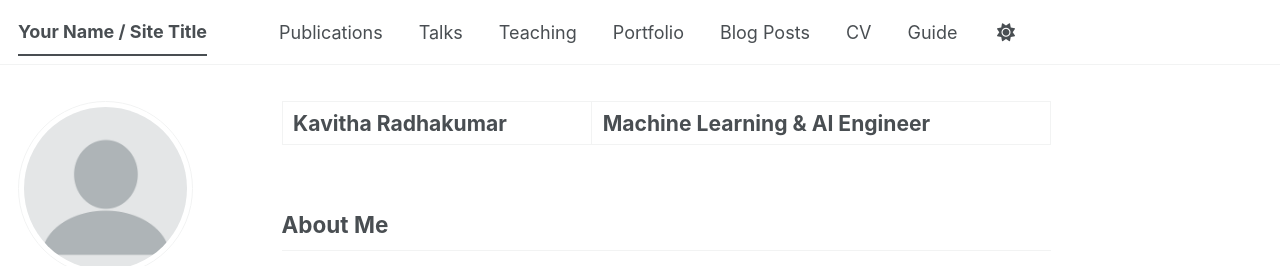
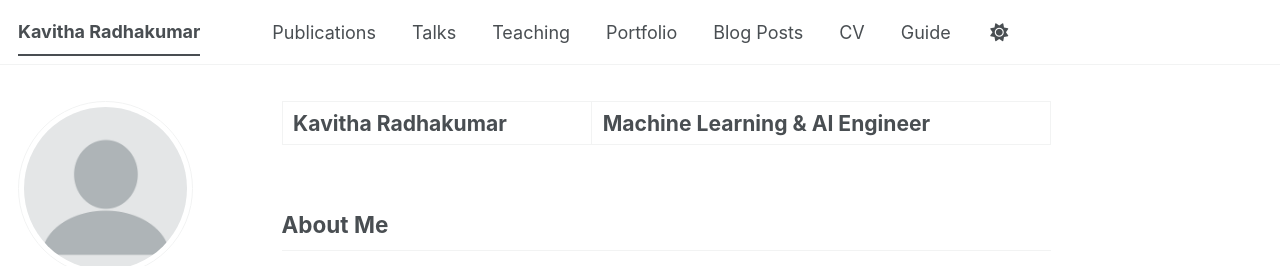
Before and after one commit to kavitharadhakumar/kavitharadhakumar.github.io, a Jekyll site: the page built from _pages/about.md, in a window 1280 px wide. Shown: the top 266 px of the page. Built offline with Jekyll 4.4.1, drawn with Linux system fonts in a browser that asks for light colours; some web fonts are replaced; a script bundle is joined from its source files by our own code; library files that are not in the unit come from our copies.

Commit message:
Update _config.yml

```diff
--- a/_config.yml
+++ b/_config.yml
@@ -9,14 +9,14 @@
 # Basic Site Settings
 locale                   : "en-US"
 site_theme               : "default" # The available themes options are "default", "air", "sunrise", "mint", "dirt" and "contrast"
-title                    : "Your Name / Site Title"
+title                    : "Kavitha Radhakumar"
 title_separator          : "-"
 name                     : &name "Your Name"
 description              : &description "Your Name's academic portfolio"   # Update this with a general description of your site, this is the default if not overridden by a page
 url                      : https://academicpages.github.io # The base hostname & protocol for your site e.g. "https://[your GitHub username].github.io",
                                                            # or if you already have some other page hosted on Github then use "https://[your GitHub username].github.io/[Your Repo Name]"
 baseurl                  : "" # the subpath of your site, e.g. "/blog"
-repository               : "academicpages/academicpages.github.io"
+repository               : "kavitharadhakumar/kavitharadhakumar.github.io"
 
 # Site Author - The following control what appear as part of the author content on the side bar.
 #               If a field is blank the icon and link will not appear, otherwise it will be shown.
```
